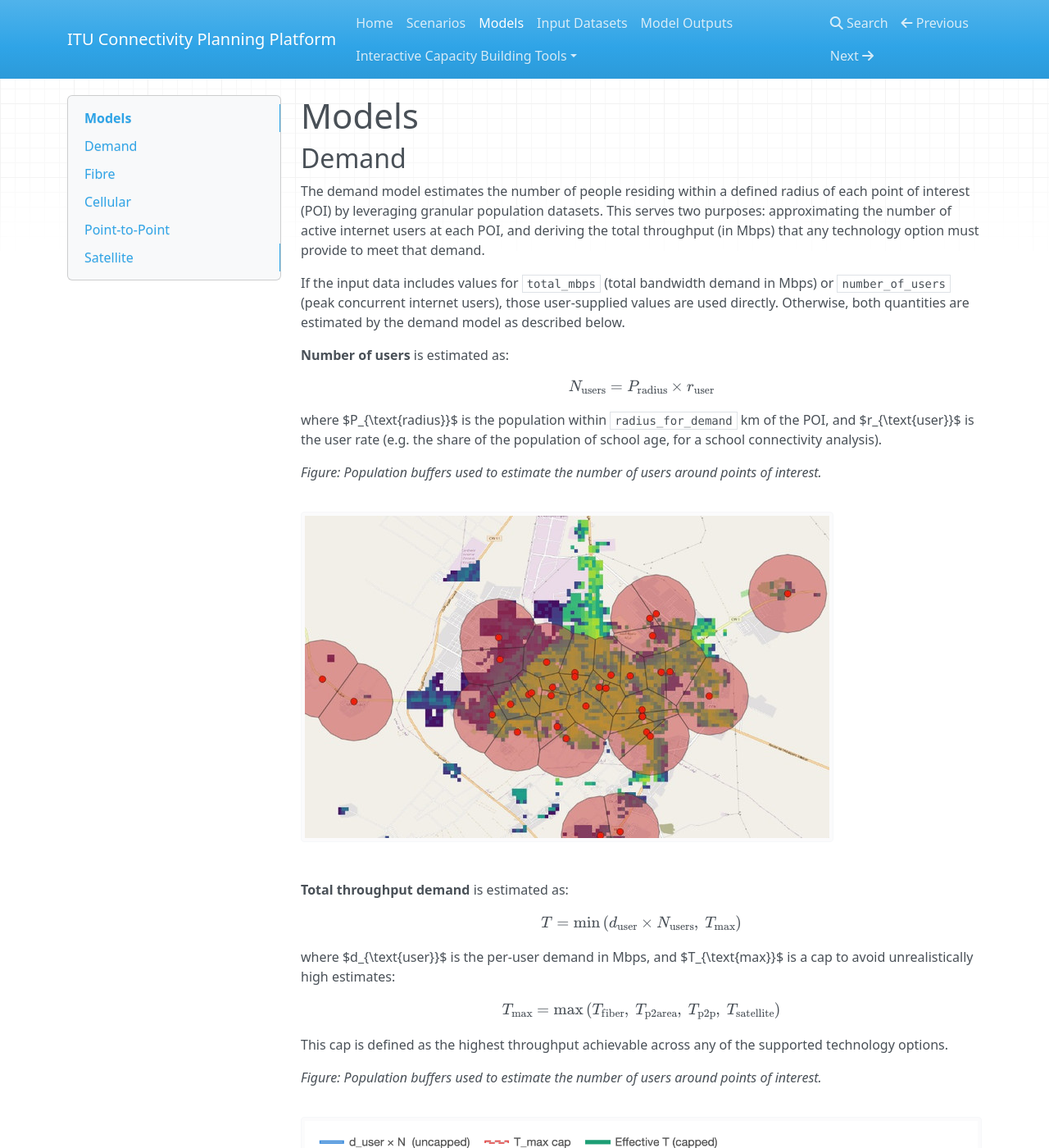
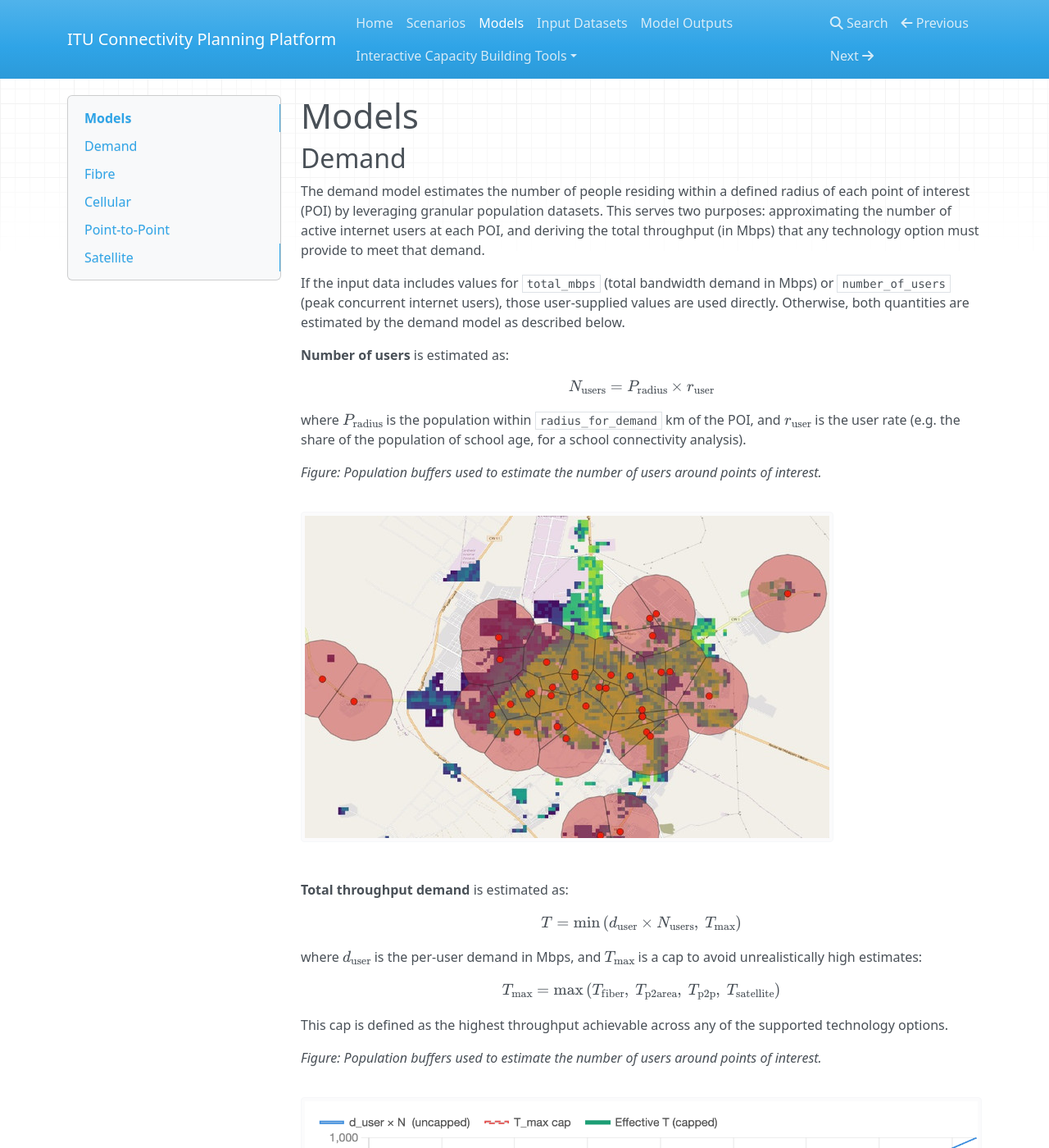
Before and after one commit to FNS-Division/cpp-user-guide, an MkDocs documentation site: the page built from docs/models.md, in a window 1280 px wide and 1400 px high. Shown: the whole window at 82% size. Built offline with MkDocs 1.6.1, drawn with Linux system fonts in a browser that asks for light colours; nearby versions of some CDN libraries; formulas are drawn with MathJax 3.

```diff
--- a/docs/models.md
+++ b/docs/models.md
@@ -10,7 +10,7 @@ If the input data includes values for `total_mbps` (total bandwidth demand in Mb
 
 $$N_{\text{users}} = P_{\text{radius}} \times r_{\text{user}}$$
 
-where $P_{\text{radius}}$ is the population within `radius_for_demand` km of the POI, and $r_{\text{user}}$ is the user rate (e.g. the share of the population of school age, for a school connectivity analysis).
+where \(P_{\text{radius}}\) is the population within `radius_for_demand` km of the POI, and \(r_{\text{user}}\) is the user rate (e.g. the share of the population of school age, for a school connectivity analysis).
 
 _Figure: Population buffers used to estimate the number of users around points of interest._
 
@@ -20,7 +20,7 @@ _Figure: Population buffers used to estimate the number of users around points o
 
 $$T = \min\left(d_{\text{user}} \times N_{\text{users}},\ T_{\text{max}}\right)$$
 
-where $d_{\text{user}}$ is the per-user demand in Mbps, and $T_{\text{max}}$ is a cap to avoid unrealistically high estimates:
+where \(d_{\text{user}}\) is the per-user demand in Mbps, and \(T_{\text{max}}\) is a cap to avoid unrealistically high estimates:
 
 $$T_{\text{max}} = \max\left(T_{\text{fiber}},\ T_{\text{p2area}},\ T_{\text{p2p}},\ T_{\text{satellite}}\right)$$
 
```
